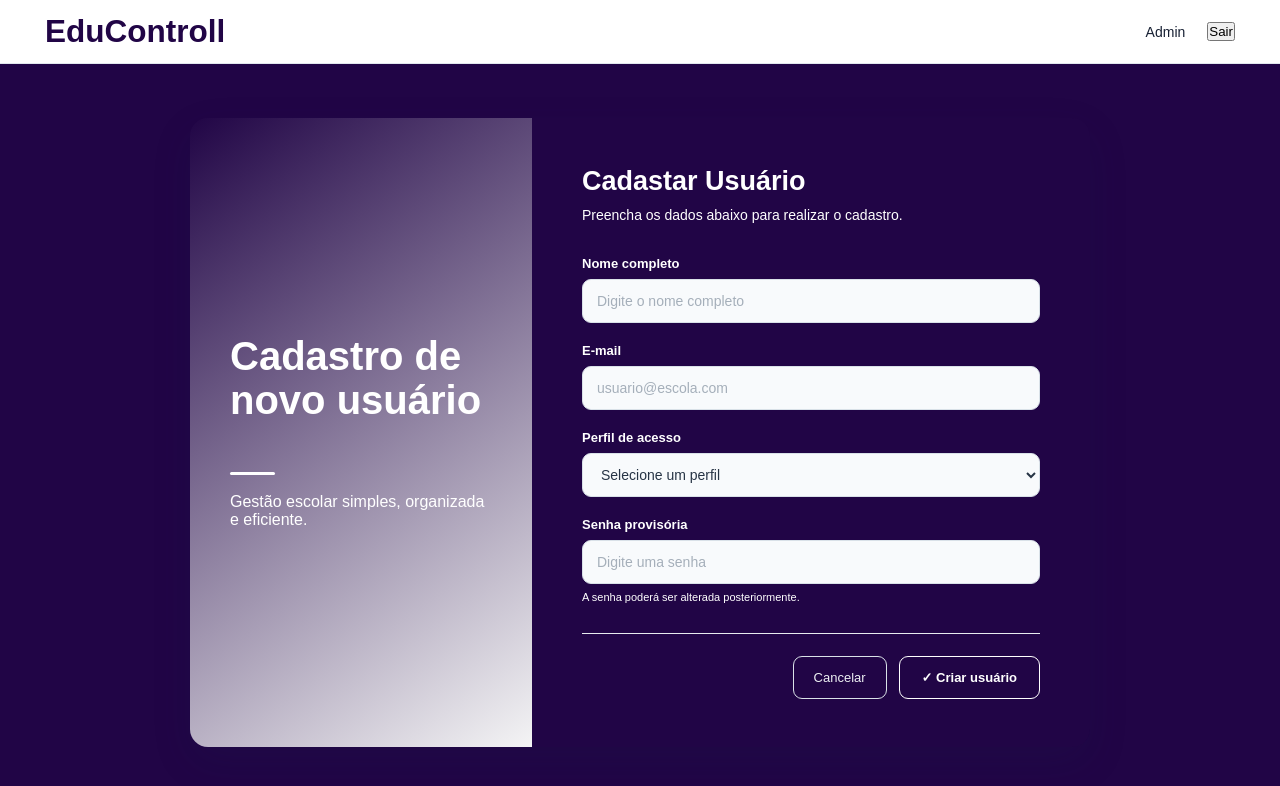
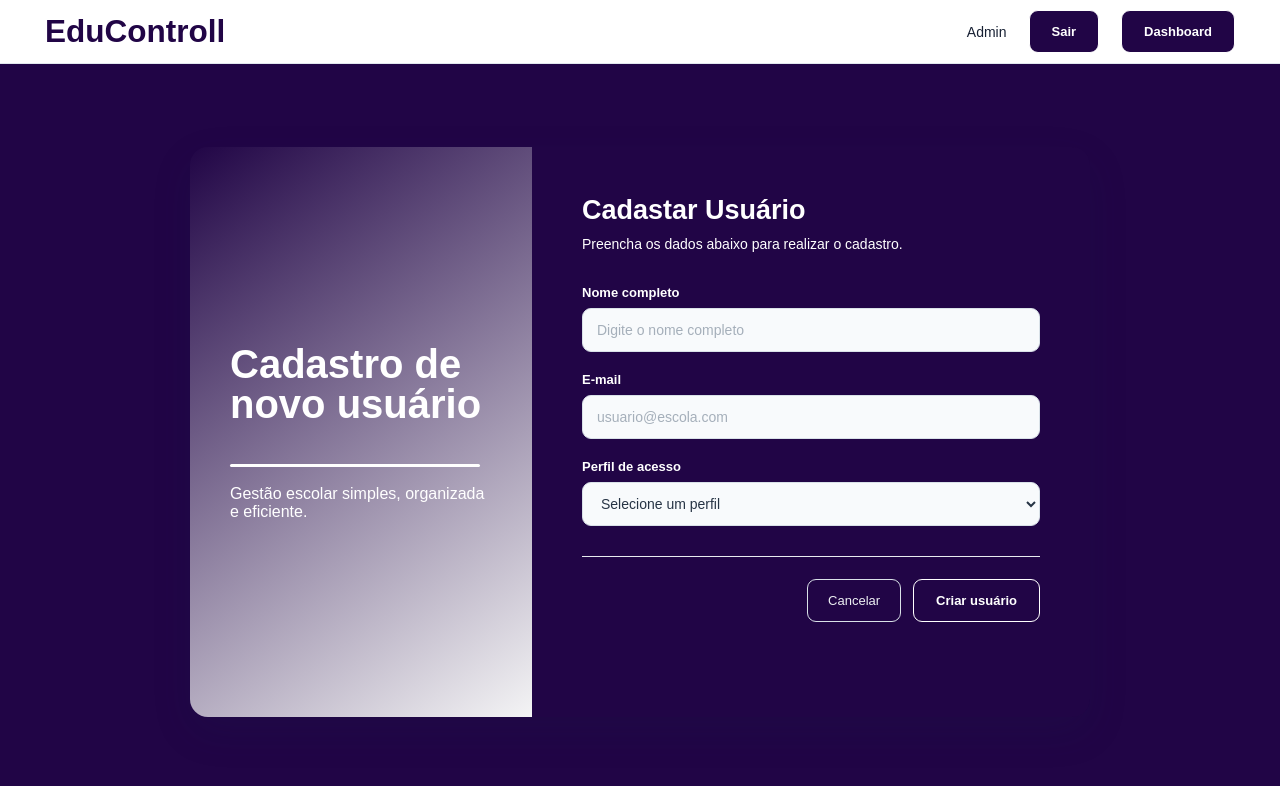
Before and after one commit to Grupo12-GustavoCayqueFelipe/Trabalho-Fabiano, a Python web app: template Templates/html/second.html in a window 1280 px wide. Shown: the top 786 px of the page. Run offline with Jinja, Linux system fonts and the light colour scheme; the template is opened without the code that fills it, so the values that code supplies are empty.

Commit message:
feat: atualização de front

```diff
--- a/Templates/css/second.css
+++ b/Templates/css/second.css
@@ -9,9 +9,7 @@ body {
     color: #172033;
     min-height: 100vh;
 }
-/* =========================
-   BARRA SUPERIOR
-========================= */
+/* BARRA SUPERIOR */
 .topbar {
     height: 64px;
     background: white;
@@ -50,9 +48,7 @@ body {
 .usuario a:hover {
     color: #210546;
 }
-/* =========================
-   ÁREA PRINCIPAL
-========================= */
+/* ÁREA PRINCIPAL */
 .pagina {
     min-height: calc(100vh - 64px);
     display: flex;
@@ -60,9 +56,7 @@ body {
     align-items: center;
     padding: 45px;
 }
-/* =========================
-   CARD PRINCIPAL
-========================= */
+/* CARD PRINCIPAL */
 .cadastro {
     width: 900px;
     min-height: 570px;
@@ -73,9 +67,7 @@ body {
     grid-template-columns: 38% 62%;
     box-shadow: 0 15px 40px rgba(20, 45, 70, 0.12);
 }
-/* =========================
-   LADO ESQUERDO
-========================= */
+/* LADO ESQUERDO */
 .apresentacao {
     background: linear-gradient(
         145deg,
@@ -90,8 +82,8 @@ body {
 }
 .apresentacao h1 {
     font-size: 40px;
-    line-height: 1.08;
-    margin-bottom: 20px;
+    line-height: 1.00;
+    margin-bottom: 10px;
 }
 .apresentacao p {
     font-size: 15px;
@@ -100,7 +92,7 @@ body {
     max-width: 260px;
 }
 .linha {
-    width: 45px;
+    width: 250px;
     height: 3px;
     background: white;
     margin: 30px 0 18px;
@@ -111,9 +103,7 @@ body {
     line-height: 1.6;
     color: white;
 }
-/* =========================
-   FORMULÁRIO
-========================= */
+/* FORMULÁRIO */
 .formulario {
     padding: 48px 50px;
 }
@@ -131,9 +121,7 @@ body {
     font-size: 14px;
     line-height: 1.5;
 }
-/* =========================
-   CAMPOS
-========================= */
+/* CAMPOS */
 .campo {
     margin-bottom: 20px;
 }
@@ -176,10 +164,8 @@ body {
     font-size: 11px;
     color: white;
 }
-/* =========================
-   BOTÕES
-========================= */
-.acoes {
+/* BOTÕES */
+.botton {
     display: flex;
     justify-content: flex-end;
     align-items: center;
@@ -219,47 +205,27 @@ button {
 button:hover {
     background: #000000;
 }
-/* =========================
-   RESPONSIVIDADE
-========================= */
-@media (max-width: 800px) {
-    .pagina {
-        padding: 25px;
-    }
-    .cadastro {
-        width: 100%;
-        grid-template-columns: 1fr;
-    }
-    .apresentacao {
-        padding: 35px;
-        min-height: 280px;
-    }
-    .apresentacao h1 {
-        font-size: 32px;
-    }
-    .formulario {
-        padding: 35px;
-    }
-
+.dash form input[type="submit"] {
+    height: 43px;
+    padding: 0 22px;
+    border: 1px solid;
+    border-radius: 9px;
+    background: #210546;
+    color: white;
+    font-size: 13px;
+    font-weight: 600;
+    cursor: pointer;
+    transition: 0.2s;
 }
-@media (max-width: 500px) {
-    .topbar {
-        padding: 0 20px;
-    }
-    .usuario span {
-        display: none;
-    }
-    .pagina {
-        padding: 15px;
-    }
-    .formulario {
-        padding: 30px 22px;
-    }
-    .acoes {
-        flex-direction: column-reverse;
-    }
-    .acoes a,
-    .acoes button {
-        width: 100%;
-    }
+.out form input[type="submit"] {
+    height: 43px;
+    padding: 0 22px;
+    border: 1px solid;
+    border-radius: 9px;
+    background: #210546;
+    color: white;
+    font-size: 13px;
+    font-weight: 600;
+    cursor: pointer;
+    transition: 0.2s;
 }
--- a/Templates/html/second.html
+++ b/Templates/html/second.html
@@ -15,7 +15,17 @@
         </div>
         <div class="usuario">
             <p>Admin</p>
-            <input type="submit" value="Sair">
+                </form>
+                    <div class="out">
+                        <form action="/Templates/html/index.html" method="GET">
+                            <input type="submit" value="Sair">
+                        </form>
+                    </div>
+                </form>
+              </form>
+              <div class="dash">
+              <form action="/Templates/html/tres.html" method="GET">
+                 <input type="submit" value="Dashboard">
               </form>
         </div>
     </header>
@@ -48,37 +58,21 @@
                         <label for="nome">
                             Nome completo
                         </label>
-                        <input
-                            type="text"
-                            id="nome"
-                            name="nome"
-                            placeholder="Digite o nome completo"
-                            required
-                        >
+                        <input type="text" name="nome" placeholder="Digite o nome completo">
                     </div>
                     <!-- EMAIL -->
                     <div class="campo">
                         <label for="email">
                             E-mail
                         </label>
-                        <input
-                            type="email"
-                            id="email"
-                            name="email"
-                            placeholder="usuario@escola.com"
-                            required
-                        >
+                        <input type="email" name="email" placeholder="usuario@escola.com">
                     </div>
                     <!-- PERFIL -->
                     <div class="campo">
                         <label for="perfil">
                             Perfil de acesso
                         </label>
-                        <select
-                            id="perfil"
-                            name="perfil"
-                            required
-                        >
+                        <select name="perfil">
                             <option value="">
                                 Selecione um perfil
                             </option>
@@ -93,29 +87,13 @@
                             </option>
                         </select>
                     </div>
-                    <!-- SENHA -->
-                    <div class="campo">
-                        <label for="senha">
-                            Senha provisória
-                        </label>
-                        <input
-                            type="password"
-                            id="senha"
-                            name="senha"
-                            placeholder="Digite uma senha"
-                            required
-                        >
-                        <small>
-                             A senha poderá ser alterada posteriormente.
-                        </small>
-                    </div>
                     <!-- BOTÕES -->
-                    <div class="acoes">
+                    <div class="botton">
                         <a href="#" class="cancelar">
                             Cancelar
                         </a>
                         <button type="submit">
-                            ✓ Criar usuário
+                             Criar usuário
                         </button>
 
                     </div>
```
Also changed, not shown: Templates/html/tres.html (added, +15 -0 lines), Templates/css/tres.css (added).
